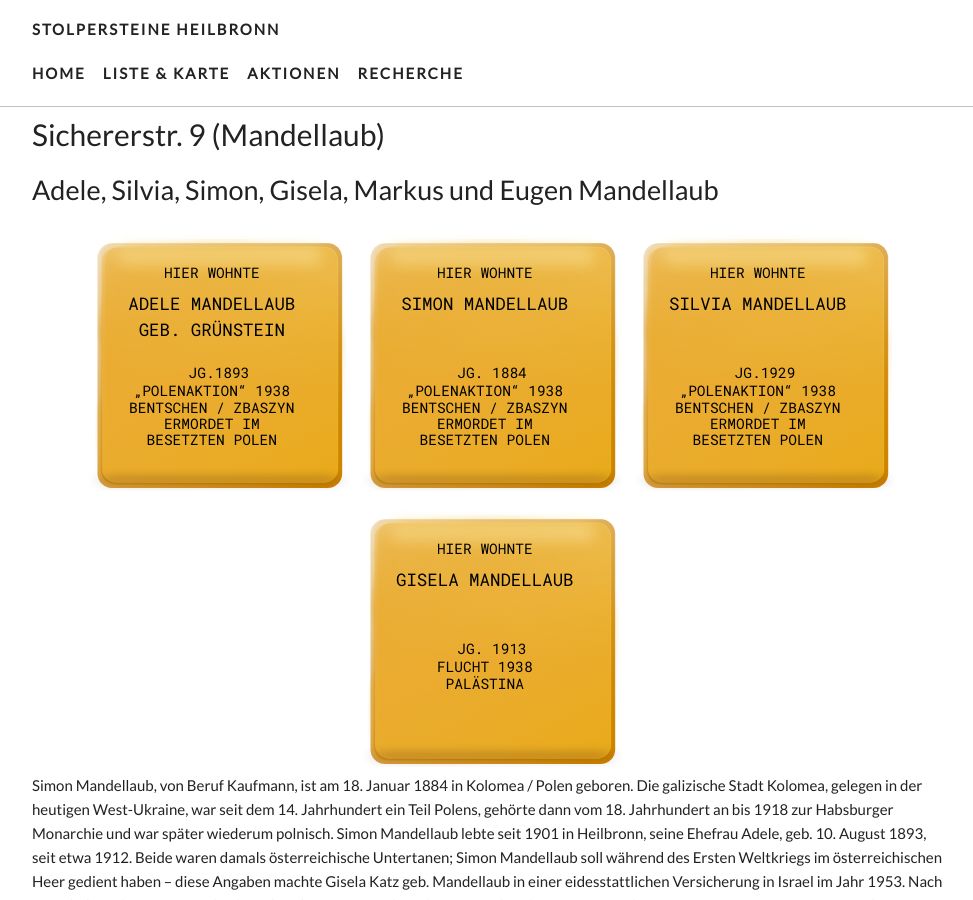
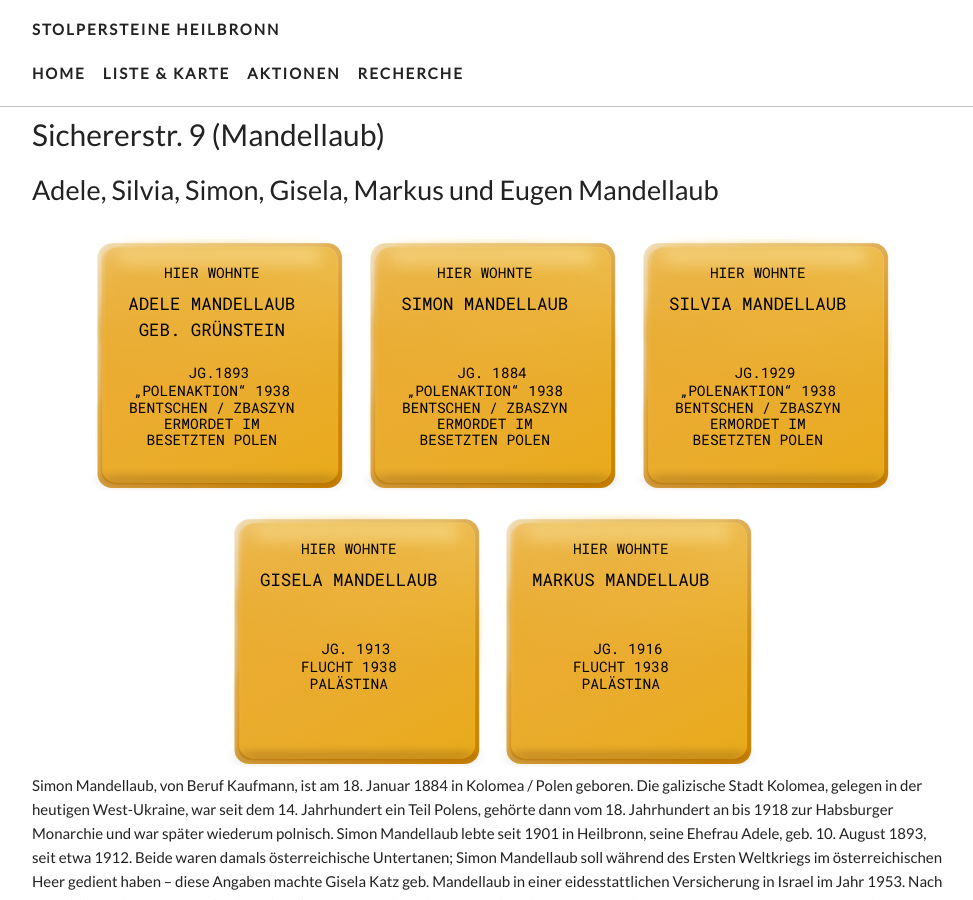
Before and after one commit to opendata-heilbronn/stolpersteine, a Jekyll site: the page built from _list/sichererstr-9-mandellaub.markdown, in a window 1280 px wide and 900 px high. Shown: the whole window, without its empty margins (148-1121 px from the left). Built offline with Jekyll 4.4.1, drawn with Linux system fonts in a browser that asks for light colours; nearby versions of some CDN libraries; some web fonts are replaced.

Commit message:
Updated Sichererstr 9 Mandellaub

```diff
--- a/_list/sichererstr-9-mandellaub.markdown
+++ b/_list/sichererstr-9-mandellaub.markdown
@@ -40,6 +40,15 @@ steine:
   - PALÄSTINA
   - " "
   - " "
+- - HIER WOHNTE
+  - 'MARKUS MANDELLAUB '
+  - " "
+  - " "
+  - JG. 1916
+  - FLUCHT 1938
+  - PALÄSTINA
+  - " "
+  - " "
 ---
 
 Simon Mandellaub, von Beruf Kaufmann, ist am 18. Januar 1884 in Kolomea / Polen geboren. Die galizische Stadt Kolomea, gelegen in der heutigen West-Ukraine, war seit dem 14. Jahrhundert ein Teil Polens, gehörte dann vom 18. Jahrhundert an bis 1918 zur Habsburger Monarchie und war später wiederum polnisch.
```
